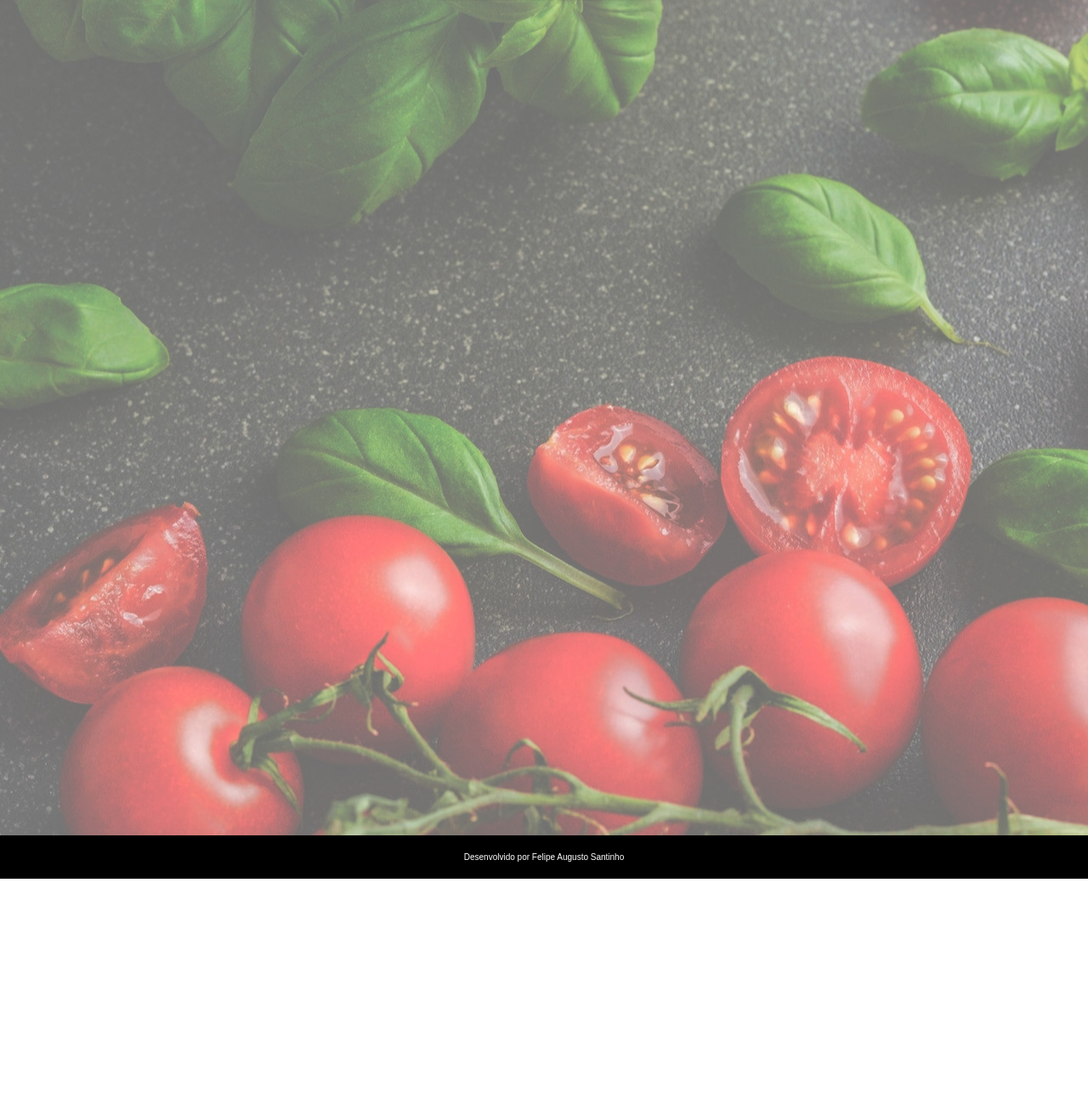
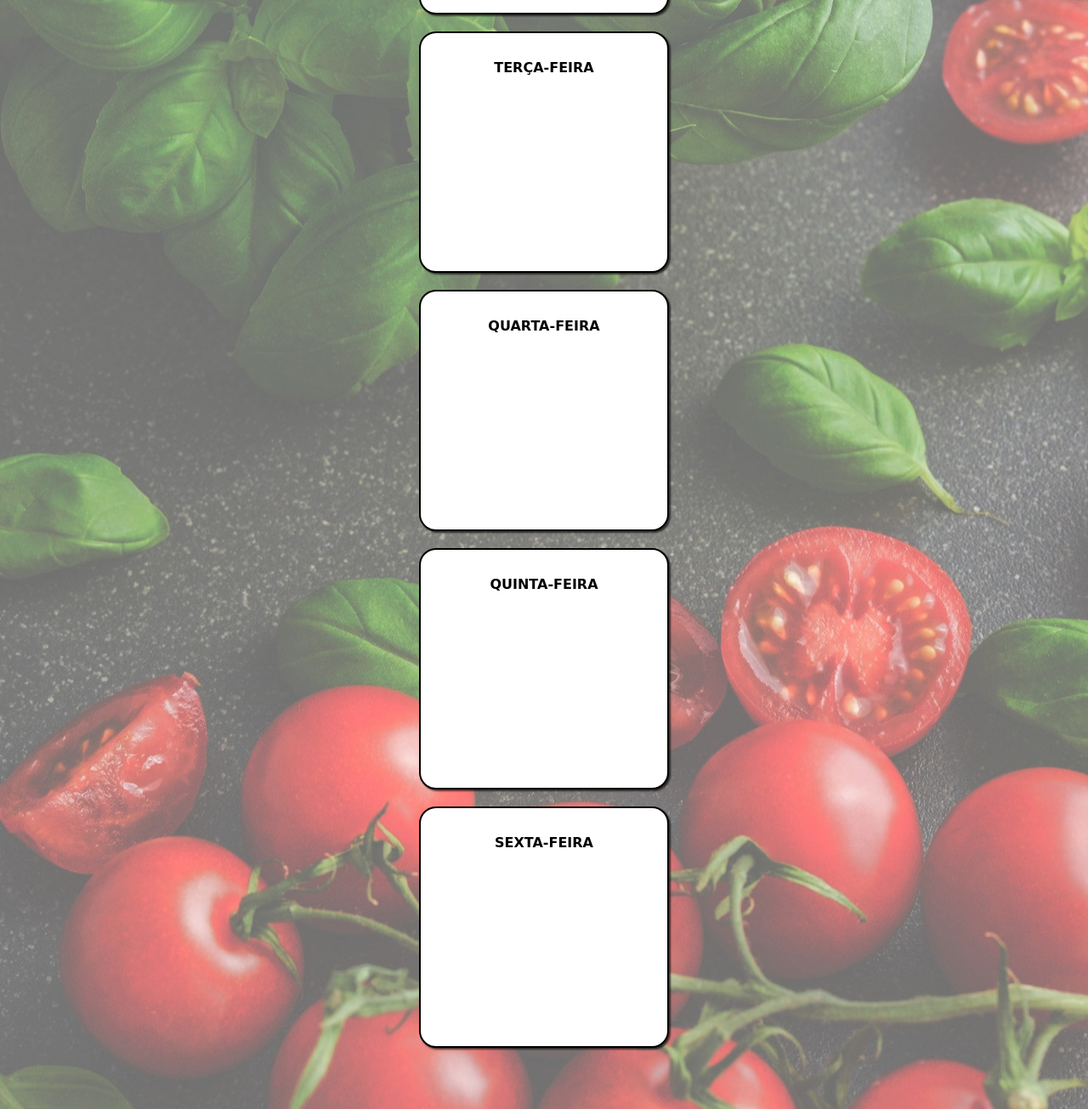
Before and after one commit to felipesantinho/javascript, a plain HTML site: page projeto.marmita/index.html in a window 1280 px wide. Shown: the part 487-1792 px from the top of the page at 85% size. Before the commit the page ends 1521 px from the top, so only its background shows below. Drawn offline with Linux system fonts and the light colour scheme; a web font is replaced by a local one.

Commit message:
atualização

```diff
--- a/projeto.marmita/index.html
+++ b/projeto.marmita/index.html
@@ -28,10 +28,15 @@
     main {
       padding-top: 70px;
       padding-bottom: 70px;
-      height: 1200px;
+      height: 1600px;
       background-image: url('imagens/fundo-principal.jpg');
       background-position: center;
       }
+
+    section {
+      margin-top: 20px;
+      margin-bottom: 20px;
+    }
 
     article {
       padding: 15px 20px 15px 20px;
@@ -72,6 +77,31 @@
     <section>
       <article>
         <p id="mini-titulo"><strong>SEGUNDA-FEIRA</strong></p>
+
+      </article>
+    </section>
+    <section>
+      <article>
+        <p id="mini-titulo"><strong>TERÇA-FEIRA</strong></p>
+
+      </article>
+    </section>
+    <section>
+      <article>
+        <p id="mini-titulo"><strong>QUARTA-FEIRA</strong></p>
+
+      </article>
+    </section>
+    <section>
+      <article>
+        <p id="mini-titulo"><strong>QUINTA-FEIRA</strong></p>
+
+      </article>
+    </section>
+    <section>
+      <article>
+        <p id="mini-titulo"><strong>SEXTA-FEIRA</strong></p>
+
       </article>
     </section>
   </main>
```
